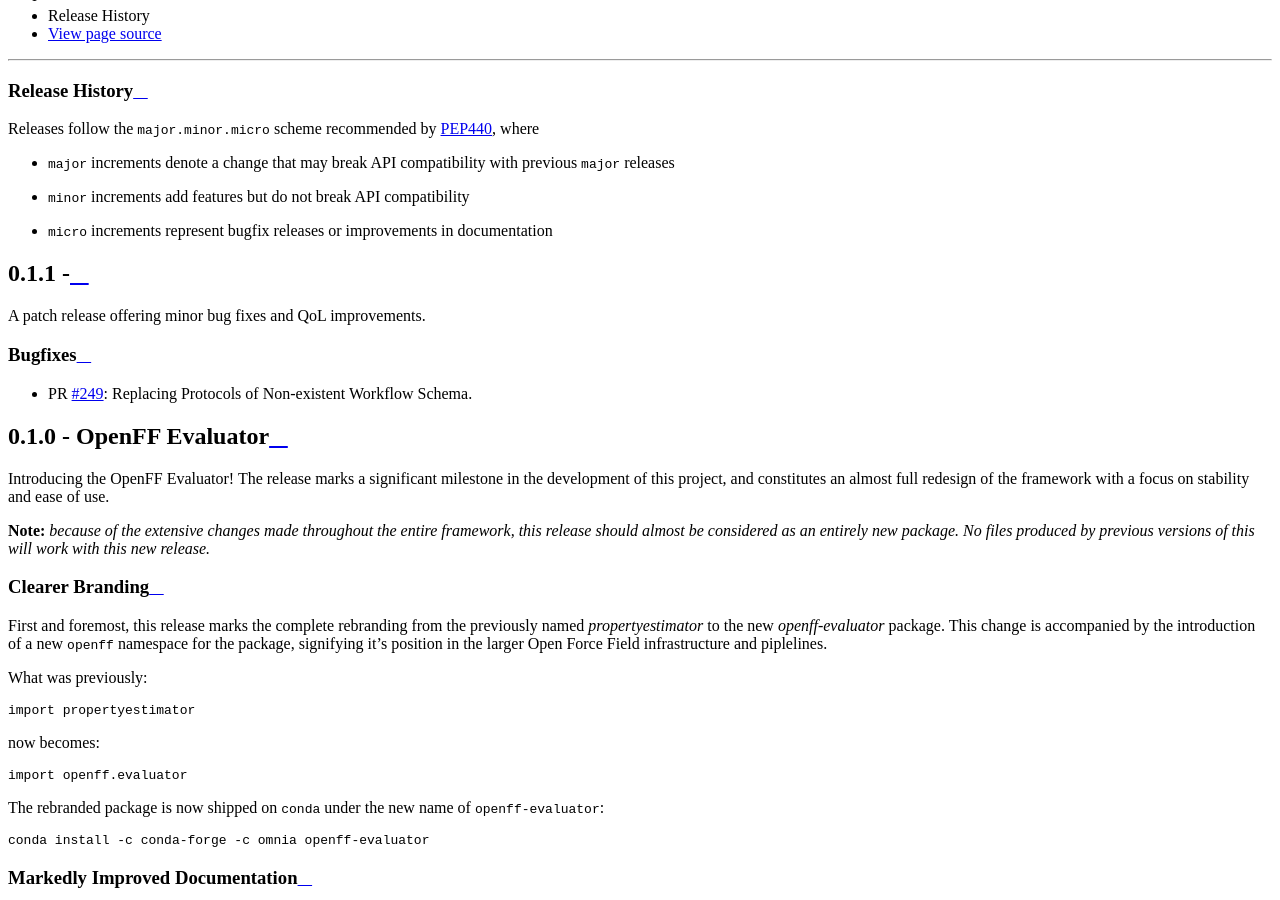
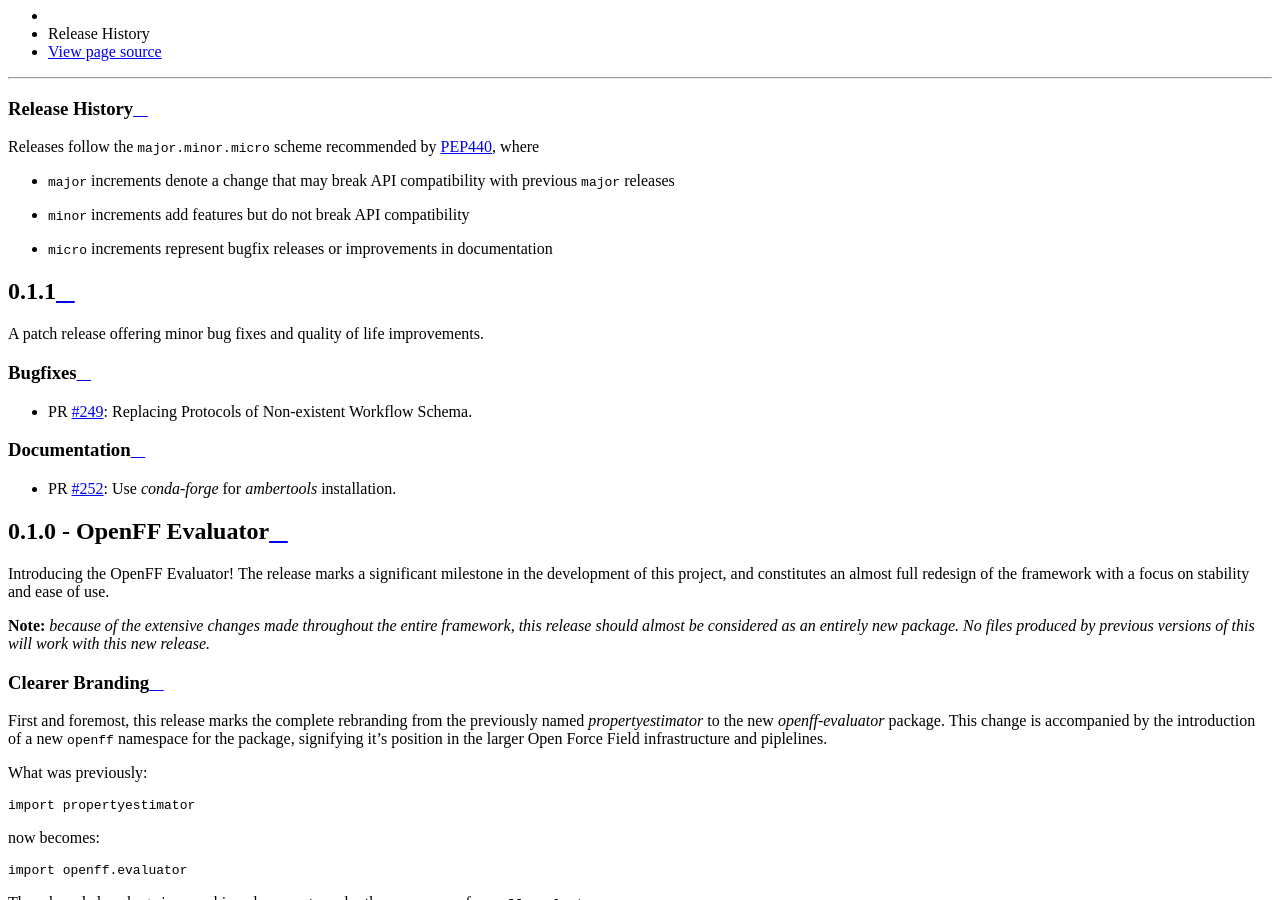
Before and after one commit to openforcefield/openff-evaluator, a Sphinx documentation site: the page built from docs/releasehistory.rst, in a window 1280 px wide and 900 px high, scrolled down 1710 px. Built offline with Sphinx 7.4.7 and the Read the Docs theme 2.0.0, drawn with Linux system fonts in a browser that asks for light colours; some of the changed text lies outside the part shown.

Commit message:
Update release notes.

```diff
--- a/docs/releasehistory.rst
+++ b/docs/releasehistory.rst
@@ -8,15 +8,20 @@
 * ``minor`` increments add features but do not break API compatibility
 * ``micro`` increments represent bugfix releases or improvements in documentation
 
-0.1.1 -
------------------------------------
+0.1.1
+-----
 
-A patch release offering minor bug fixes and QoL improvements.
+A patch release offering minor bug fixes and quality of life improvements.
 
 Bugfixes
 """"""""
 
 * PR `#249 <https://github.com/openforcefield/propertyestimator/pull/249>`_: Replacing Protocols of Non-existent Workflow Schema.
+
+Documentation
+"""""""""""""
+
+* PR `#252 <https://github.com/openforcefield/propertyestimator/pull/249>`_: Use `conda-forge` for `ambertools` installation.
 
 0.1.0 - OpenFF Evaluator
 ------------------------
```
